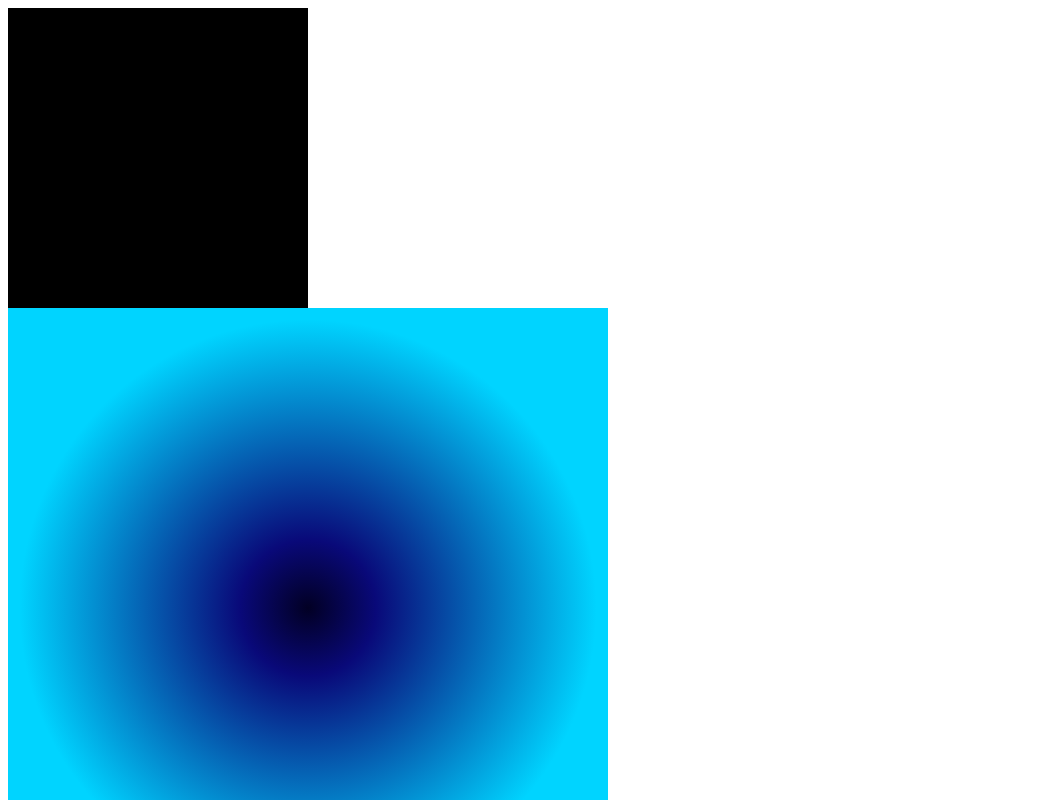
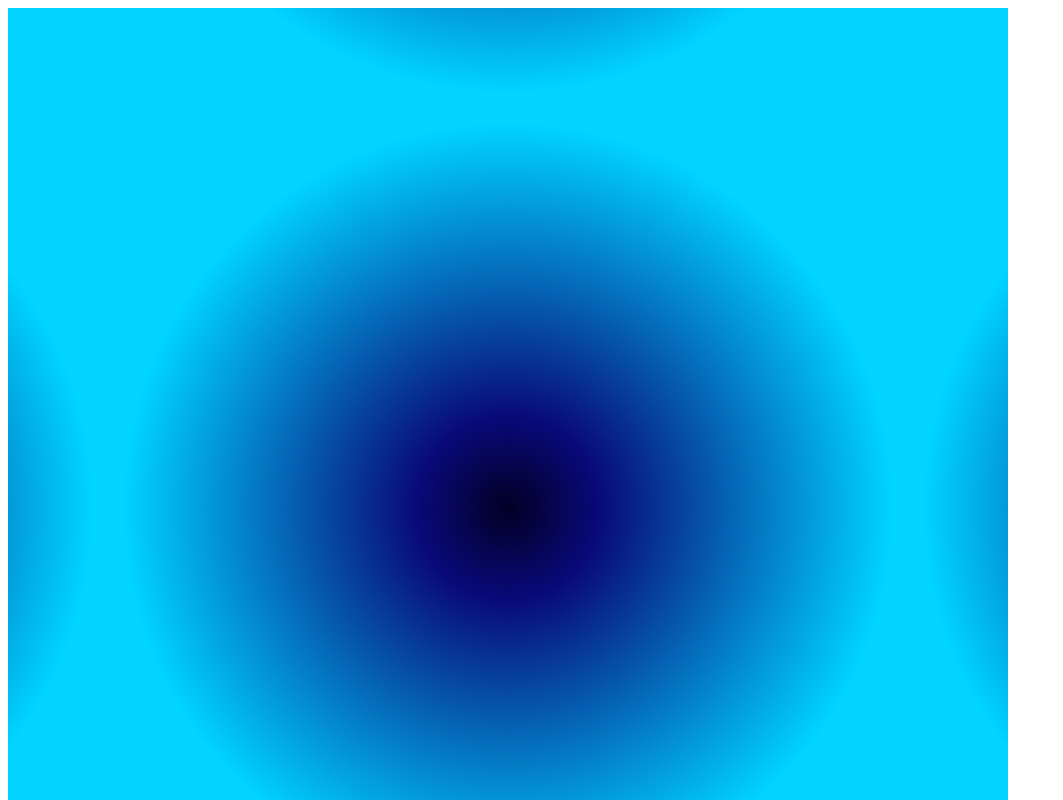
Before and after one commit to Shivam4160/FrontEnd-Practice, a plain HTML site: page CSS/20-9-2024/index.html in a window 1280 px wide. Shown: the top 800 px of the page, without its empty margins (0-1063 px from the left). Drawn offline with Linux system fonts and the light colour scheme.

Commit message:
20-9-2024

```diff
--- a/CSS/20-9-2024/style.css
+++ b/CSS/20-9-2024/style.css
@@ -1,6 +1,6 @@
 /* Css Color Properties */
 
-.color{
+/* .color{
     height: 300px;
     width: 300px;
     background-color: rgb(0 , 0 , 0);
@@ -13,22 +13,22 @@
     background-color: rgba(255,  0 , 0 , 1);
     background-color: #ff8945;
     background-color: hsl(240, 0% , 0%);
-}
+} */
 
 /* https://htmlcolorcodes.com/ */
 
 .back{
     height: 600px;
     width: 600px;
-    /* background-color: red; */
-    /* background-image: url(./asset/image/pexels-oliver-dohrn.jpg); */
-    /* background-size: cover; */
-    /* background-repeat:round; */
-    /* background-position:right; */
-    /* background-attachment: fixed; */
-    /* background-clip:border-box; */
-    /* padding: 100px;
-    border:100px solid transparent; */
-    /* background:url(./asset/image/pexels-oliver-dohrn.jpg) no-repeat fixed; */
+    background-color: red;
+    background-image: url(./assets/image2.jpg);
+    background-size: cover;
+    background-repeat:round;
+    background-position:right;
+    background-attachment: fixed;
+    background-clip:border-box;
+    padding: 100px;
+    border:100px solid transparent;
+    background:url(./assets/image1.jpg) no-repeat fixed;
     background:radial-gradient(circle, rgba(2,0,36,1) 0%, rgba(9,9,121,1) 16%, rgba(0,212,255,1) 68%);
 }
```
Also changed, not shown: 2 other files.
